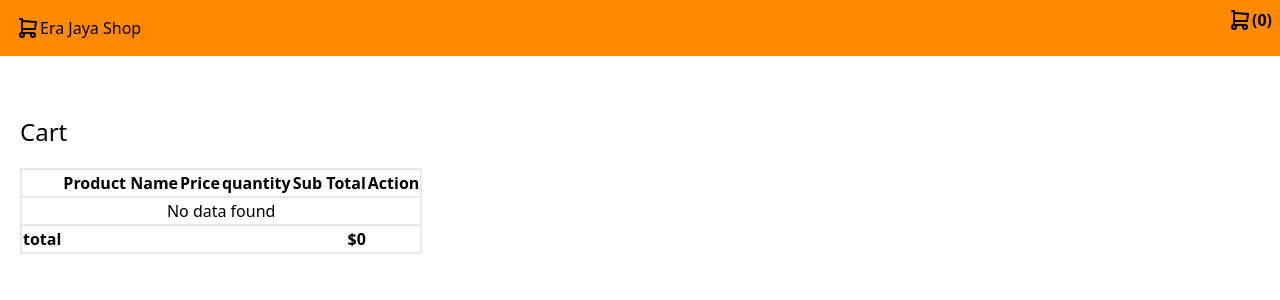
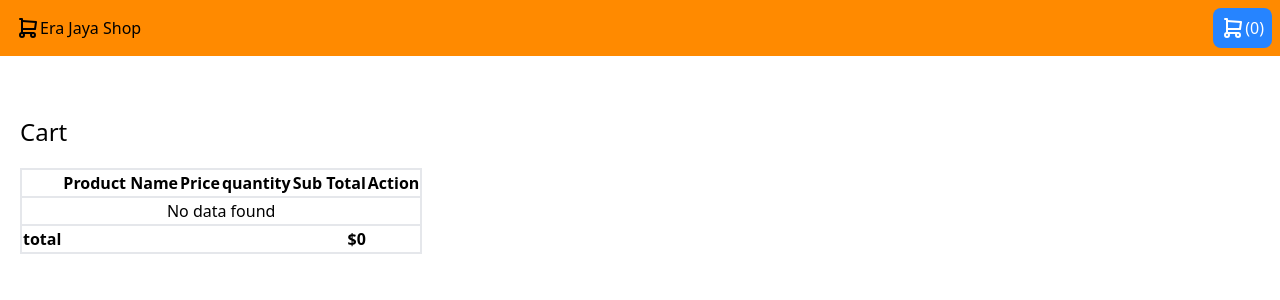
Before and after one commit to HuriatiPutri/erajaya, a Next.js app: page /app/products/cart in a window 1280 px wide. Shown: the top 300 px of the page. Built offline with nearby package versions, Linux system fonts and the light colour scheme.

Commit message:
styling button

```diff
--- a/src/component/elements/button/Button.jsx
+++ b/src/component/elements/button/Button.jsx
@@ -1,10 +1,11 @@
 import PropTypes from 'prop-types'
+import styles from './styles.module.scss'
 
 export default function Button ({ children, onClick }) {
   return (
     <button
-      onClick={onClick}
-      className="flex flex-row bg-blue-300 hover:bg-blue-700 text-white font-bold py-2 px-4 rounded">
+      className={styles.btn}
+      onClick={onClick}>
       {children}
     </button>
   )
--- /dev/null
+++ b/src/component/elements/button/styles.module.scss
@@ -0,0 +1,10 @@
+.btn {
+    display: flex;
+    flex-direction: row;
+    justify-content: center;
+    align-items: center;
+    padding: .5rem;
+    border-radius: 0.5rem;
+    background-color: #2684FF;
+    color: white;
+}
```
